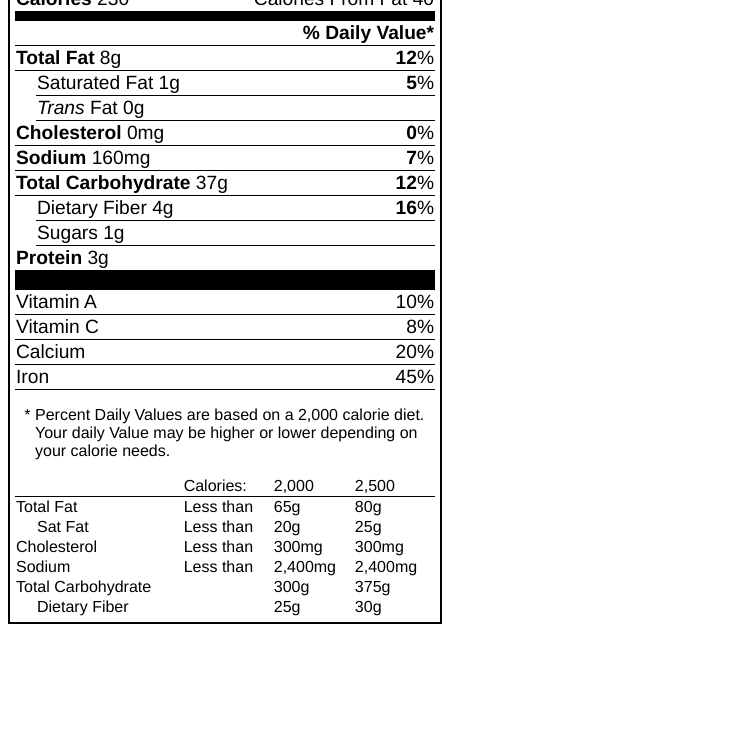
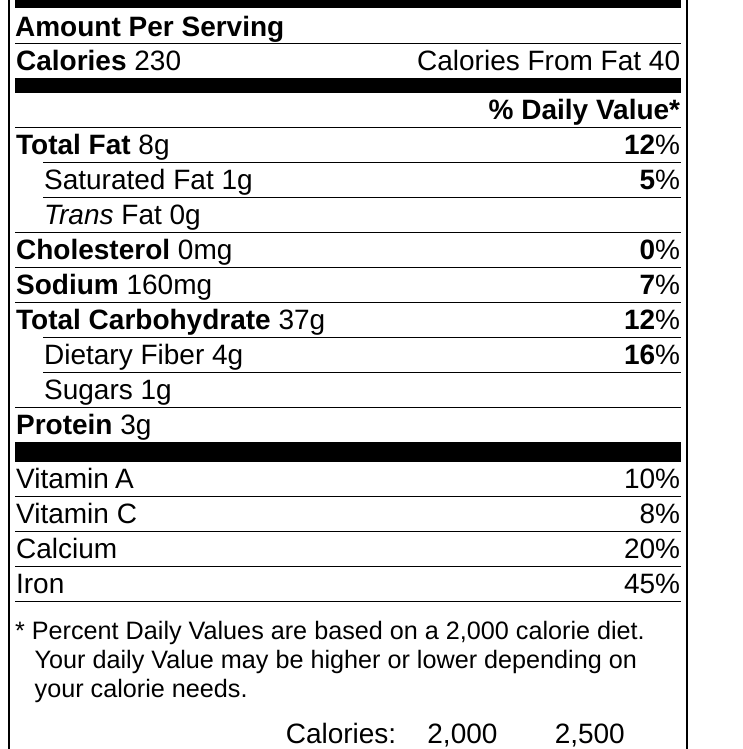
Before and after one commit to Markhenn/nutrition-facts-label, a plain HTML site: page index.html in a window 1280 px wide. Shown: the part 178-927 px from the top of the page, without its empty margins (0-743 px from the left). Before the commit the page ends 810 px from the top, so only its background shows below. Drawn offline with Linux system fonts and the light colour scheme.

Commit message:
final update after comparing to ls solution

```diff
--- a/index.html
+++ b/index.html
@@ -12,13 +12,10 @@
         <p>Serving Size 2/3 cup (55g)</p>
         <p>Servings Per Container About 8</p>
       </header>
-      <main>
+      <section>
+        <h2>Amount Per Serving</h2>
         <table>
           <thead>
-          <tr>
-            <th colspan="2">Amount Per Serving</th>
-            <th></th>
-          </tr>
             <tr>
               <td colspan="2"><strong>Calories</strong> 230</td>
               <td>Calories From Fat 40</td>
@@ -71,7 +68,7 @@
               <td></td>
             </tr>
           </tbody>
-        <tfoot>
+          <tbody>
             <tr>
               <td colspan="2">Vitamin A</td>
               <td>10%</td>
@@ -88,13 +85,14 @@
               <td colspan="2">Iron</td>
               <td>45%</td>
             </tr>
+          </tbody>
+          <tfoot>
+            <tr>
+              <td colspan="3">* Percent Daily Values are based on a 2,000 calorie diet. Your daily Value may be higher or lower depending on your calorie needs.</td>
+            </tr>
           </tfoot>
         </table>
-      </main>
-      <ul>
-        <li>Percent Daily Values are based on a 2,000 calorie diet. Your daily
-        Value may be higher or lower depending on your calorie needs.</li>
-      </ul>
+      </section>
       <footer>
         <table>
           <thead>
--- a/main.css
+++ b/main.css
@@ -1,7 +1,6 @@
 html {
 	  box-sizing: border-box;
-		font-family: "Helvetica Black", Helvetica, Arial;
-		font-size: 16px
+		font: 28px "Helvetica Black", Helvetica, Arial;
 }
 
 *, *::before, *::after {
@@ -13,57 +12,60 @@ article {
 	display: inline-block;
 	border: 2px solid black;
 	padding: 5px;
+	width: 680px;
 }
 
 h1 {
 	margin: 0;
 	font-family: "Franklin Gothic Heavy", Arial;
-	font-size: 3.7rem;
-	line-height: 3.2rem;
+	font-size: 3.0rem;
+	line-height: 3.0rem;
 }
 
-ul {
-	padding-left: 20px;
-	list-style-type: "* ";
-}
-
-li {
-	width: 400px;
+h2 {
+	margin: 0px;
+	font-size: 1rem;
 }
 
 p {
-	font-size: 1.3rem;
 	margin: 0;
 }
 
 table {
 	border-collapse: collapse;
-	width: 420px
+	width: 100%
 }
 
-header, main tbody {
+header, section tbody:first-of-type {
 	border-bottom: 20px solid black;
 	margin-bottom: 3px;
 	padding-bottom: 3px;
 }
 
-main {
-	font-size: 1.20rem;
+section th,
+section td {
+	border-top: 1px solid black;
 }
 
-th,
-main td {
-	border-bottom: 1px solid black;
-}
-
-main th:last-of-type, main td:last-of-type {
+section th:last-of-type, section td:last-of-type {
 	text-align: right;
 }
 
-main thead {
-	border-bottom: 10px solid black;
+section thead {
+	border-bottom: 15px solid black;
 	margin-bottom: 3px;
 	padding-bottom: 3px;
+}
+
+section tfoot td:first-of-type {
+	text-align: left;
+	font-size: 0.9rem;
+	text-indent: -0.7rem;
+	padding: .5rem 0 .5rem .7rem;
+}
+
+footer th {
+	border-bottom: 1px solid black;
 }
 
 footer *{
@@ -72,7 +74,6 @@ footer *{
 }
 
 .detail {
-	padding-left: 20px;
-	width: 0;
+	width: 1rem;
 	border: none;
 }
```
Lines whose indentation alone changed are shown as unchanged.
